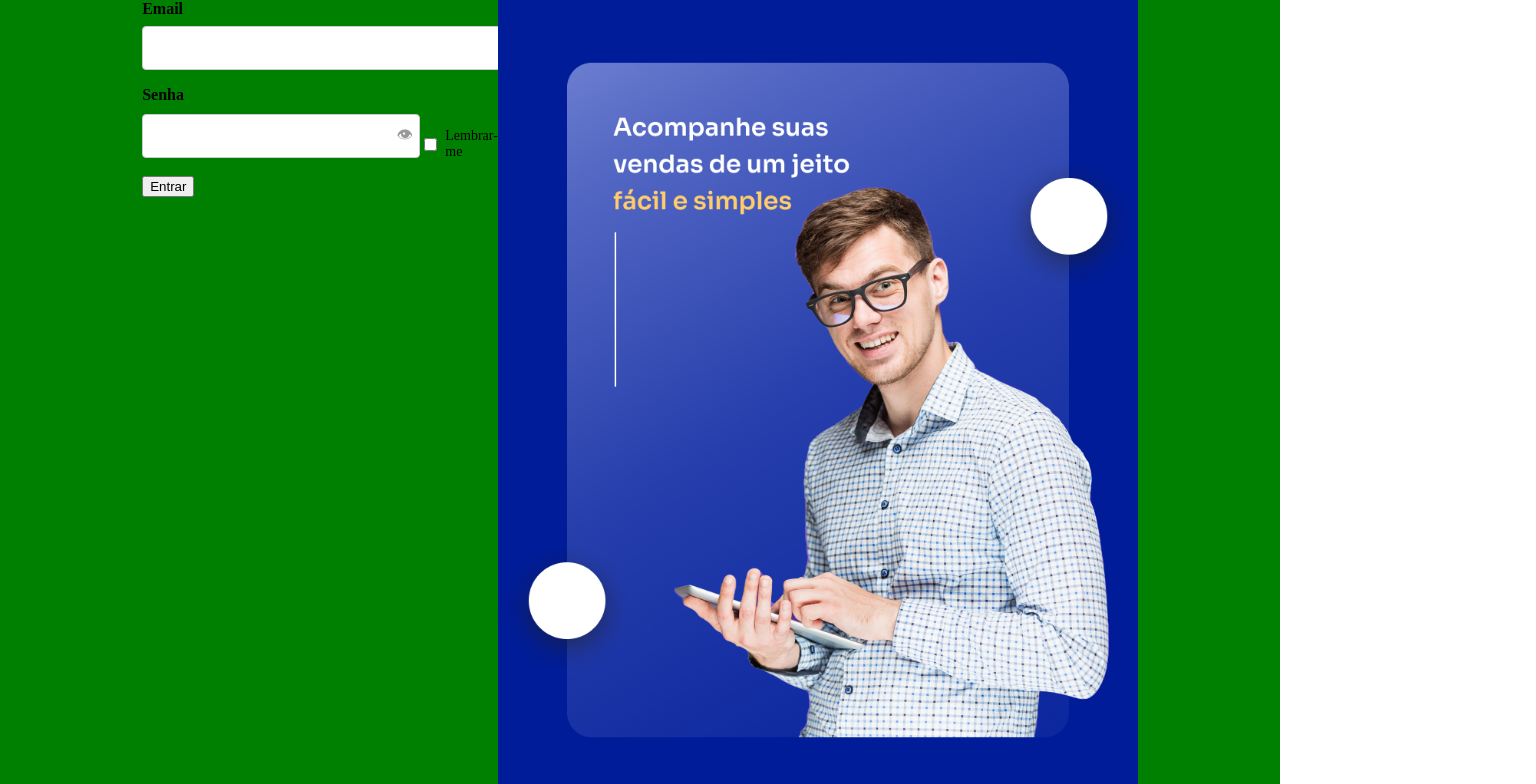
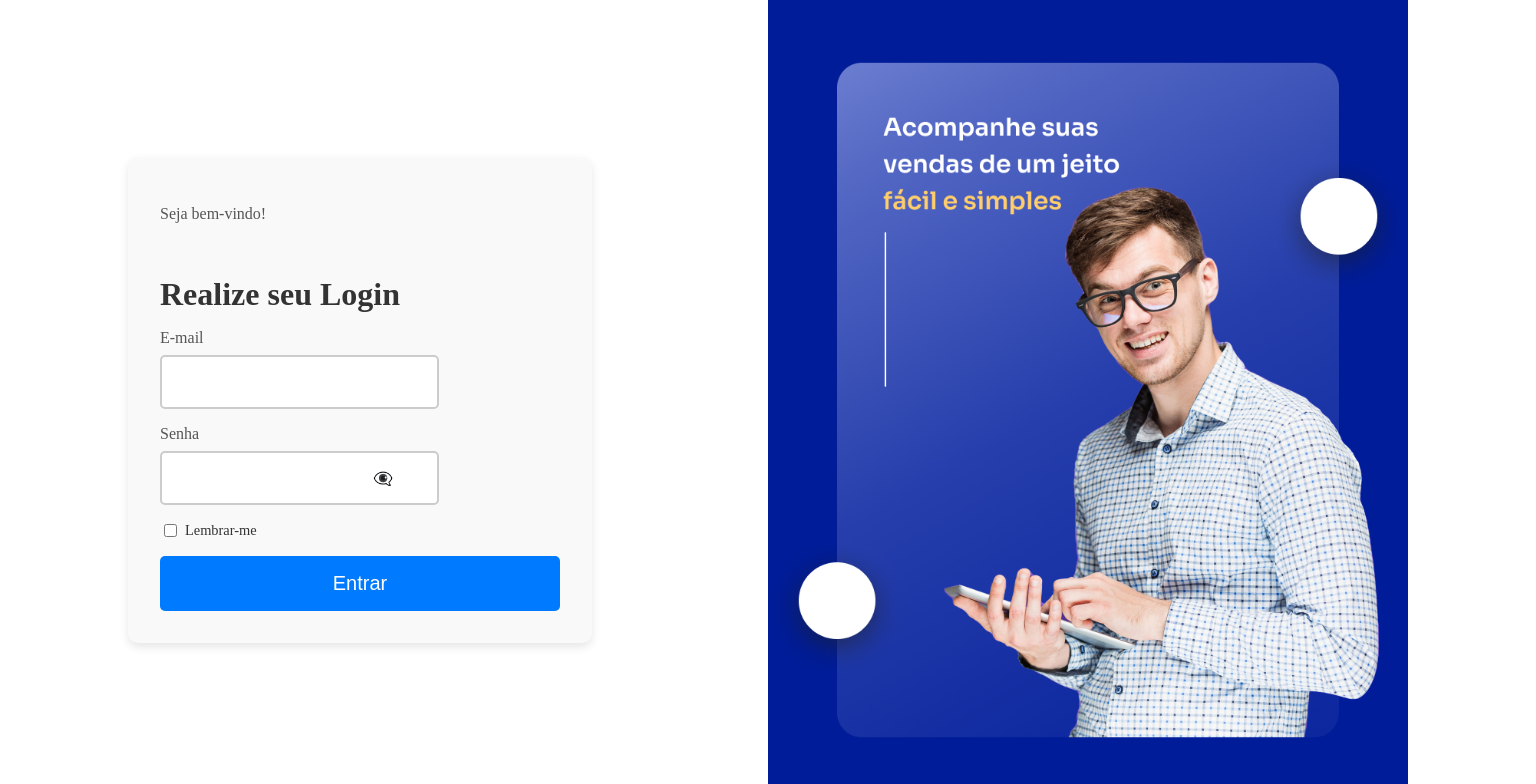
Before and after one commit to mozar86/Projeto-W3-ERP, a React app: page /login in a window 1280 px wide. Shown: the top 784 px of the page, 1536 px wide, since content can reach past the window. Built offline with nearby package versions, Linux system fonts and the light colour scheme; the HTML template or start-up script is replaced by a standard one.

Commit message:
update Input Login e styles

```diff
--- a/src/components/Input-Styles.ts
+++ b/src/components/Input-Styles.ts
@@ -1,51 +1,60 @@
-// Input-Styles.ts
 import styled from "styled-components";
 
 export const InputContainer = styled.div`
   display: flex;
   flex-direction: column;
   margin-bottom: 1rem;
+  position: relative;
 `;
 
 export const StyledLabel = styled.label`
-  font-weight: bold;
+  font-size: 1rem;
+  color: #555;
   margin-bottom: 0.5rem;
 `;
 
 export const InputPasswordContainer = styled.div`
   position: relative;
-  display: flex;
-  align-items: center;
+  width: 100%;
 `;
 
 export const StyledInput = styled.input`
   width: 100%;
-  padding: 0.75rem 2.5rem 0.75rem 0.75rem;
-  border: 1px solid #ccc;
-  border-radius: 0.25rem;
+  padding: 1rem;
+  border: 2px solid #ccc;
+  border-radius: 5px;
   font-size: 1rem;
+  transition: border-color 0.3s;
+
+  &:focus {
+    border-color: #00a3ff;
+    outline: none;
+  }
 `;
 
 export const StatusEyeIcon = styled.span`
   position: absolute;
-  right: 85px;
+  right: 10px;
+  top: 50%;
+  transform: translateY(-50%);
   cursor: pointer;
+  font-size: 1rem;
   color: #999;
-  font-size: 1rem;
-  display: flex;
-  align-items: center;
+
+  &:hover {
+    color: #333;
+  }
 `;
 
 export const CheckboxContainer = styled.div`
   display: flex;
   align-items: center;
-  margin-top: 1rem;
-
+  margin-bottom: 1rem;
   input {
     margin-right: 0.5rem;
   }
-
   label {
-    font-size: 0.875rem;
+    font-size: 0.9rem;
+    color: #333;
   }
 `;
--- a/src/components/Input.tsx
+++ b/src/components/Input.tsx
@@ -8,17 +8,17 @@ import {
     CheckboxContainer
 } from "./Input-Styles";
 
-// Obter configurações da tag input do html para criar componente
+// obter configurações da tag input do html para criar componente
 interface InputProps extends InputHTMLAttributes<HTMLInputElement> {
     label: string;
     isPassword?: boolean;
 }
 
 const Input: React.FC<InputProps> = ({ label, isPassword, ...props }) => {
-    // Salvar alterações de estado da exibição de senha
+    // salvar alterações de estado da exibição de senha
     const [showPassword, setShowPassword] = useState(false);
 
-    // Alterar o status de exibição
+    // alterar o status de exibição
     const handleShowPassword = () => {
         setShowPassword(!showPassword);
     }
@@ -30,12 +30,8 @@ const Input: React.FC<InputProps> = ({ label, isPassword, ...props }) => {
                 <InputPasswordContainer>
                     <StyledInput type={showPassword ? 'text' : 'password'} {...props} />
                     <StatusEyeIcon onClick={handleShowPassword}>
-                        {showPassword ? '🙈' : '👁'}
+                        {showPassword ? '👁️' : '👁️‍🗨️'}
                     </StatusEyeIcon>
-                    <CheckboxContainer>
-                        <input type="checkbox" id="rememberMe" />
-                        <label htmlFor="rememberMe">Lembrar-me</label>
-                    </CheckboxContainer>
                 </InputPasswordContainer>
             ) : (
                 <StyledInput {...props} />
--- a/src/pages/login/Login-Styles.ts
+++ b/src/pages/login/Login-Styles.ts
@@ -1,23 +1,68 @@
 import styled from "styled-components";
 
 export const LoginContainer = styled.div`
-    display: flex;
-    justify-content: center;
-    min-height: 100vh;
-    background-color: green;
+  display: flex;
+  justify-content: space-between;
+  align-items: center;
+  height: 100vh;
+  width: 100vw;
+  padding: 0 10%;
+  background-color: #fff;
 `;
 
-export const LoginForm = styled.section`
+export const LoginForm = styled.div`
+  display: flex;
+  flex-direction: column;
+  align-items: flex-start;
+  width: 50%;
+  max-width: 400px;
+  padding: 2rem;
+  background-color: #f9f9f9;
+  border-radius: 10px;
+  box-shadow: 0 4px 10px rgba(0, 0, 0, 0.1);
 
+  h1 {
+    font-size: 2rem;
+    margin-bottom: 1rem;
+    color: #333;
+  }
+
+  p {
+    font-size: 1rem;
+    margin-bottom: 2rem;
+    color: #555;
+  }
 `;
 
 export const LoginBanner = styled.div`
-    width: 50%;
+  background: url('src/assets/banner-login.png') no-repeat center/cover;
+  width: 50%;
+  height: 100%;
+  background-color: #0033A0;
+  display: flex;
+  justify-content: center;
+  align-items: center;
+  position: relative;
+
+  img {
+    max-width: 100%;
     height: auto;
-    background: url('src/assets/banner-login.png') no-repeat center/cover;
-    background-color: aqua;
+    object-fit: cover;
+  }
 `;
 
-export const Button = styled.button`
+export const LoginButton = styled.button`
+  width: 100%;
+  padding: 1rem;
+  background-color: #007bff;
+  border: none;
+  border-radius: 5px;
+  color: white;
+  font-size: 1.25rem;
+  cursor: pointer;
+  transition: background-color 0.3s;
 
+  &:hover {
+    background-color: #0056b3;
+  }
 `;
--- a/src/pages/login/Login.tsx
+++ b/src/pages/login/Login.tsx
@@ -1,6 +1,7 @@
 import { useState } from "react";
 import Input from "../../components/Input";
-import { LoginBanner, LoginContainer, LoginForm, Button } from "./Login-Styles";
+import { LoginContainer, LoginForm, LoginBanner, LoginButton } from "./Login-Styles";
+import { CheckboxContainer } from "../../components/Input-Styles";
 
 const Login = () => {
     const [email, setEmail] = useState("");
@@ -9,20 +10,26 @@ const Login = () => {
     return (
         <LoginContainer>
             <LoginForm>
+                <p>Seja bem-vindo!</p>
+                <h1>Realize seu Login</h1>
                 <Input
-                    label="Email"
+                    label={"E-mail"}
                     type="email"
                     value={email}
                     onChange={(e) => setEmail(e.target.value)}
                 />
                 <Input
-                    label="Senha"
+                    label={"Senha"}
                     type="password"
-                    isPassword
                     value={password}
                     onChange={(e) => setPassword(e.target.value)}
+                    isPassword
                 />
-                <Button>Entrar</Button>
+                <CheckboxContainer>
+                    <input type="checkbox" id="rememberMe" />
+                    <label htmlFor="rememberMe">Lembrar-me</label>
+                </CheckboxContainer>
+                <LoginButton>Entrar</LoginButton>
             </LoginForm>
             <LoginBanner />
         </LoginContainer>
```
